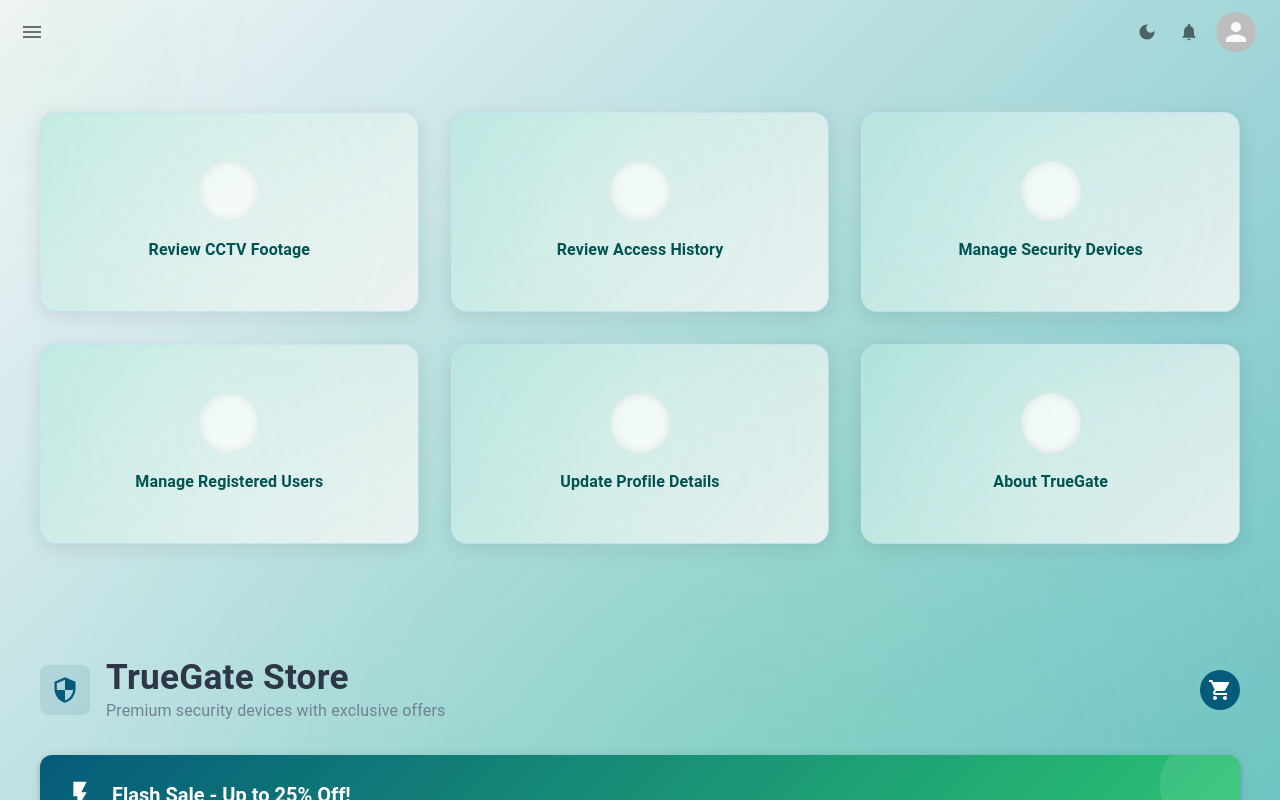
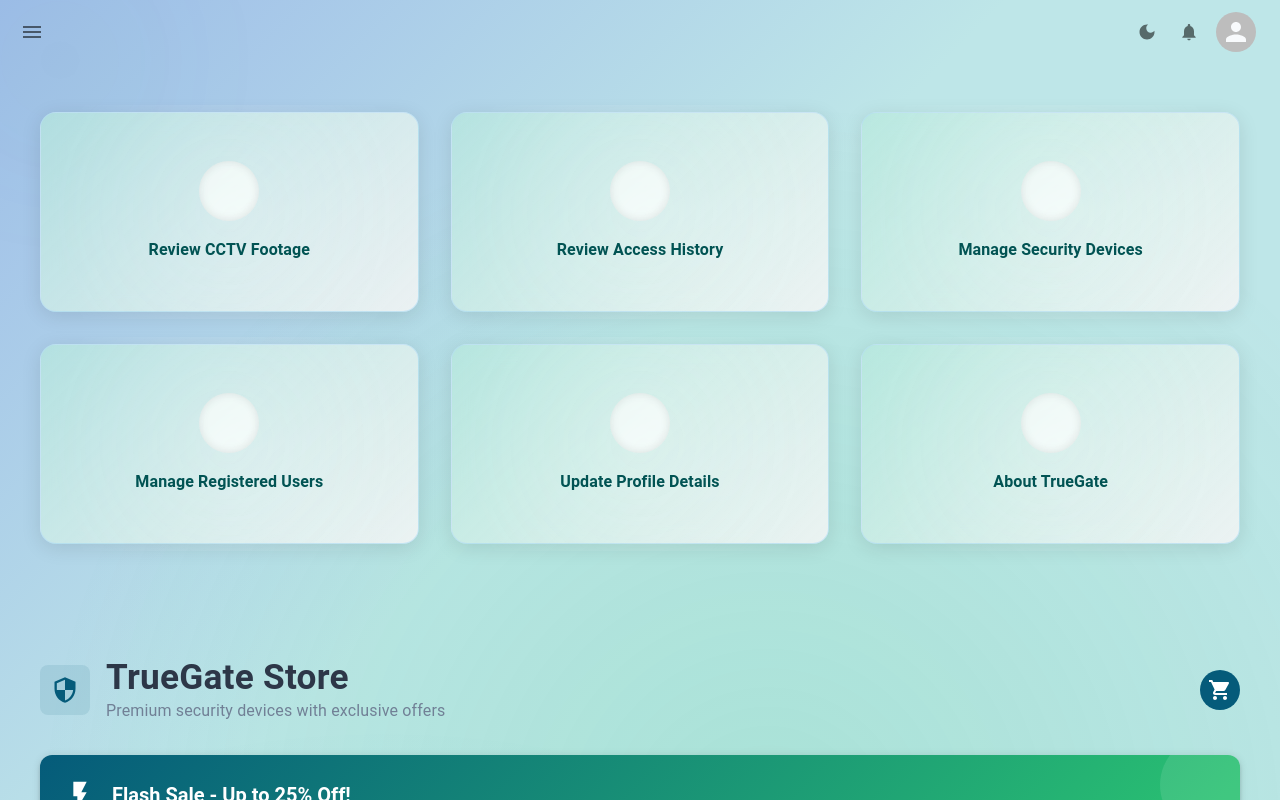
Before and after one commit to akilapilapitiya/TrueGate, a React (Vite) app in the folder frontend/: page /login in a window 1280 px wide. Both pictures are taken after typing "name@example.com", "Sample123" into the empty fields and a click on the button "Login". Shown: the top 800 px of the page. Built offline with nearby package versions, Linux system fonts and the light colour scheme; some icons are missing.

Commit message:
Change dashboard background

```diff
--- a/frontend/src/pages/Dashboard.jsx
+++ b/frontend/src/pages/Dashboard.jsx
@@ -150,7 +150,7 @@
           : `
               radial-gradient(circle at 60% 40%, rgba(46, 204, 113, 0.15), transparent 50%),
               radial-gradient(circle at 30% 80%, rgba(52, 152, 219, 0.12), transparent 50%),
-              linear-gradient(135deg, #f2f5f6ff 0%, #21a4a8ff 100%)
+              linear-gradient(135deg, #9ebce9ff 0%, #bee6e8ff 30%)
             `,
         "&::before": {
           content: '""',
```
